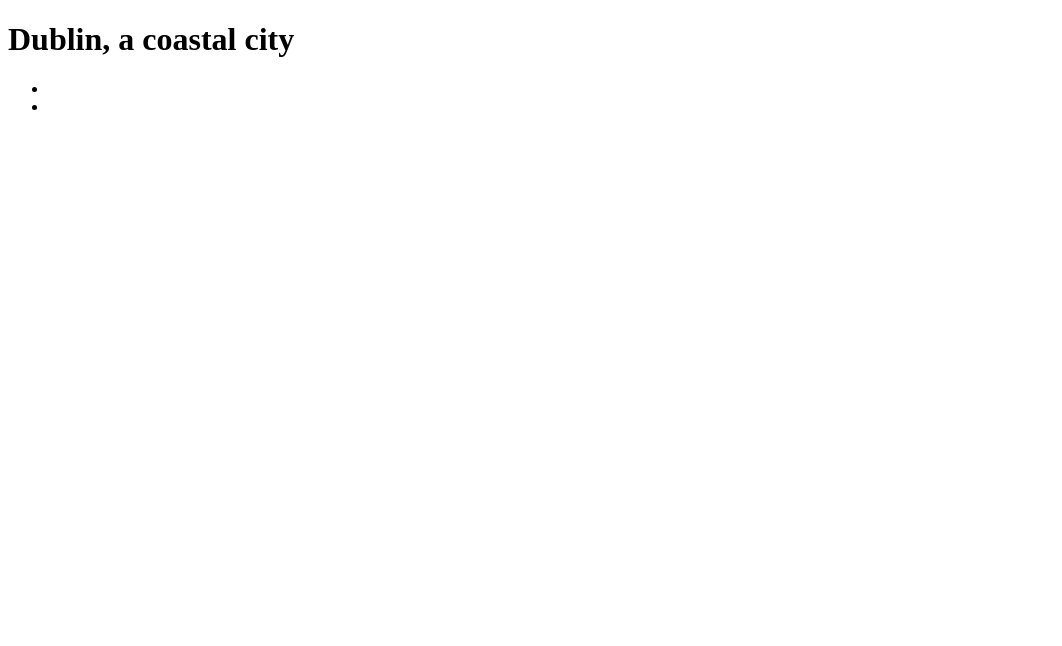
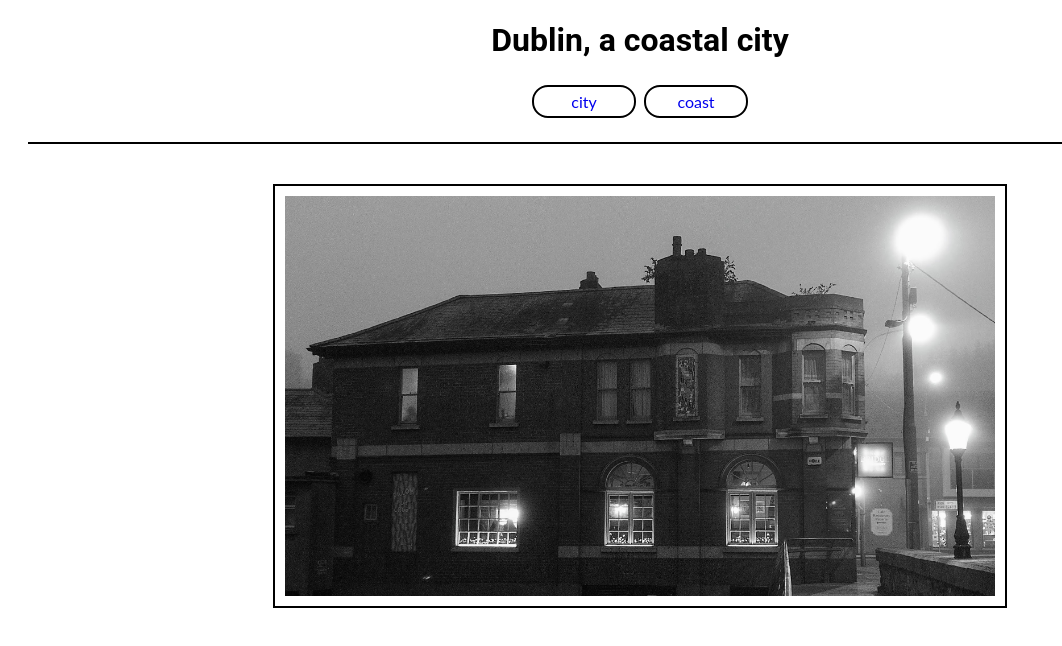
Before and after one commit to Emmy-Dare274/Emmy274_project1, a plain HTML site: page index.html in a window 1280 px wide. Shown: the whole page, without its empty margins (0-1062 px from the left). Drawn offline with Linux system fonts and the light colour scheme.

Commit message:
feat: add images to the webpages

```diff
--- a/index.html
+++ b/index.html
@@ -4,6 +4,7 @@
     <meta charset="UTF-8" />
     <meta http-equiv="X-UA-Compatible" content="IE=edge" />
     <meta name="viewport" content="width=device-width, initial-scale=1.0" />
+    <link rel="stylesheet" href="asset/css/style.css" />
     <title>DublinWk</title>
   </head>
   <body>
@@ -11,12 +12,17 @@
     <nav>
       <ul>
         <li>
-          <a href="index.html"></a>
+          <a href="index.html">city</a>
         </li>
         <li>
-          <a href="coast.html"></a>
+          <a href="coast.html">coast</a>
         </li>
       </ul>
     </nav>
+    <section>
+      <figure>
+        <img src="asset/images/city.jpg" alt="an image of urban Dublin" />
+      </figure>
+    </section>
   </body>
 </html>
```
Also changed, not shown: coast.html (+5 -0 lines), asset/images/beach.jpg (added), asset/images/city.jpg (added).
